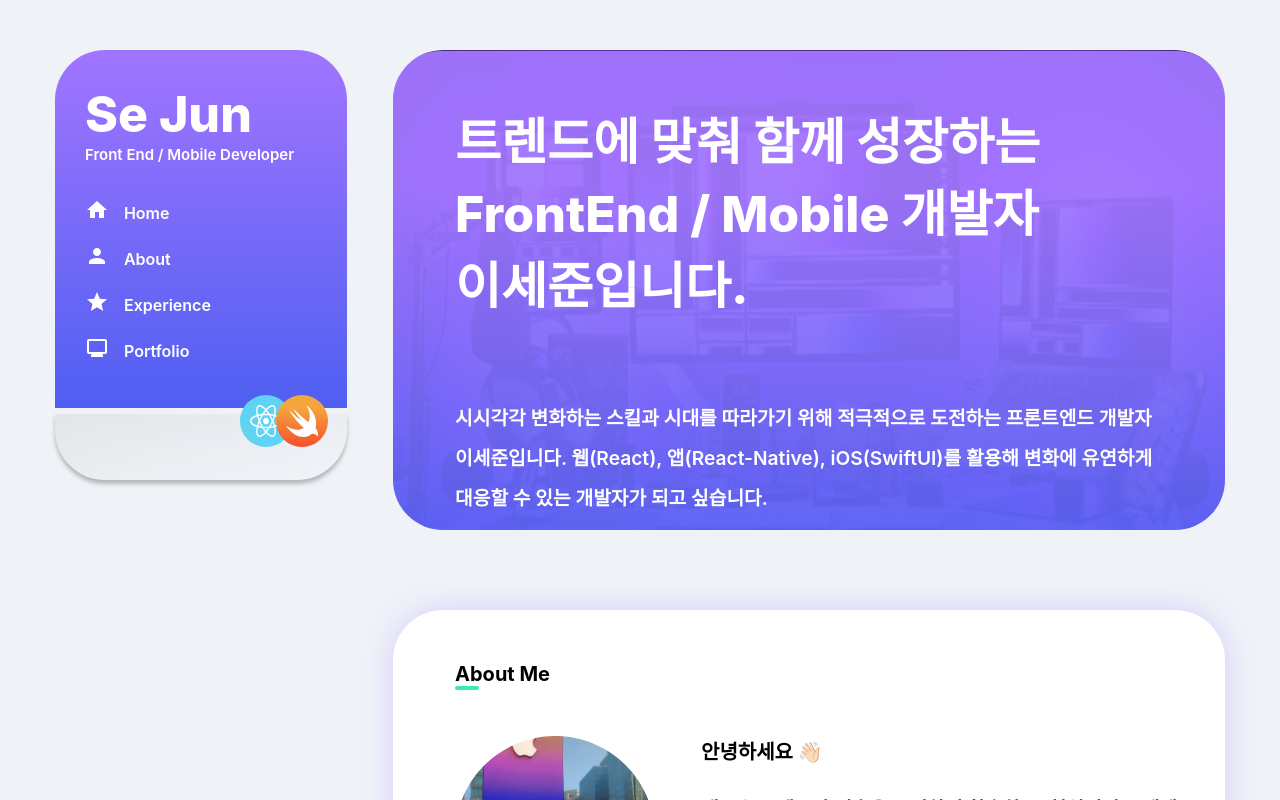
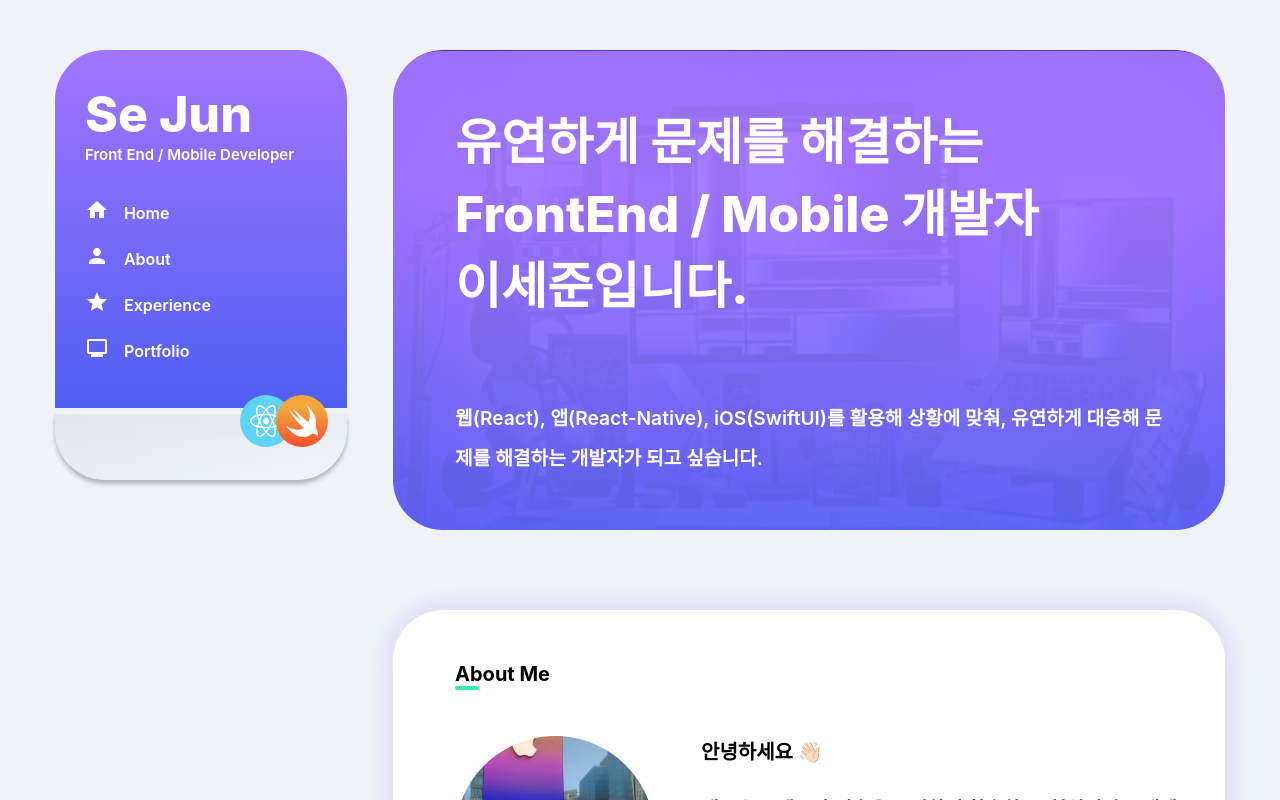
Before and after one commit to YimKeul/YimKeul.github.io, a React (Create React App) app: page / in a window 1280 px wide. Shown: the top 800 px of the page. Built offline with nearby package versions, Linux system fonts and the light colour scheme.

Commit message:
chore : content 수정

```diff
--- a/src/pages/Home.jsx
+++ b/src/pages/Home.jsx
@@ -13,31 +13,26 @@ const Home = () => {
           <>
             <S.title>
               {/* <S.point>트렌드</S.point>에 맞춰 */}
-              트렌드에 맞춰
-              <br /> 함께 성장하는
+              유연하게
+              <br /> 문제를 해결하는 개발자
               <br />
               이세준입니다.
             </S.title>
             <S.desc>
-              시시각각 변화하는 스킬과 시대를 따라가기 위해 적극적으로 도전하는
-              프론트엔드 개발자 이세준입니다. 웹(React), 앱(React-Native),
-              iOS(SwiftUI)를 활용해 변화에 유연하게 대응할 수 있는 개발자가 되고
-              싶습니다.
+              웹(React), 앱(React-Native), iOS(SwiftUI)를 활용해 상황에 맞춰,
+              유연하게 대응해 문제를 해결하는 개발자가 되고 싶습니다.
             </S.desc>
           </>
         ) : (
           <>
             <S.title>
-              {/* <S.point>트렌드</S.point>에 맞춰 함께 성장하는 */}
-              트렌드에 맞춰 함께 성장하는
+              유연하게 문제를 해결하는
               <br /> FrontEnd / Mobile 개발자 <br />
               이세준입니다.
             </S.title>
             <S.desc>
-              시시각각 변화하는 스킬과 시대를 따라가기 위해 적극적으로 도전하는
-              프론트엔드 개발자 이세준입니다. 웹(React), 앱(React-Native),
-              iOS(SwiftUI)를 활용해 변화에 유연하게 대응할 수 있는 개발자가 되고
-              싶습니다.
+              웹(React), 앱(React-Native), iOS(SwiftUI)를 활용해 상황에 맞춰,
+              유연하게 대응해 문제를 해결하는 개발자가 되고 싶습니다.
             </S.desc>
           </>
         )}
```
Also changed, not shown: 1 other file (tests, documents, lock files or other folders).
